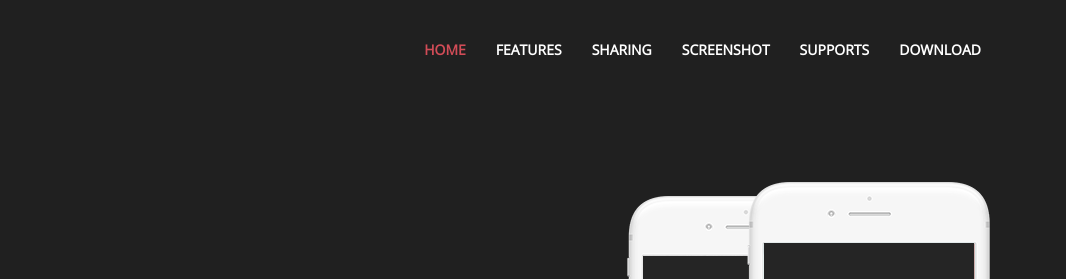
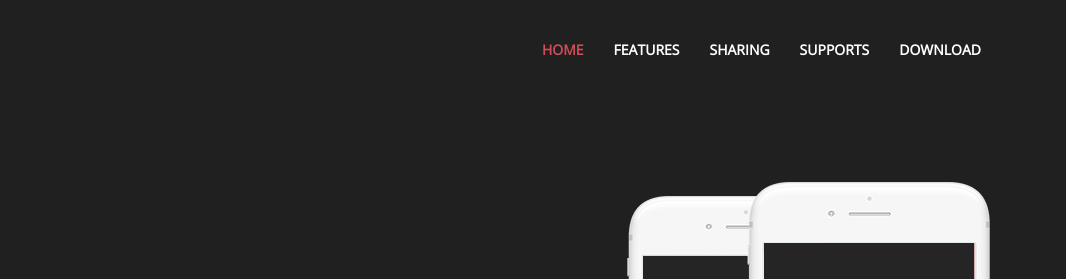
Before and after one commit to dashlynk/dashlynk.github.io, a plain HTML site: page index.html in a window 1280 px wide. Shown: the top 279 px of the page, 214-1280 px from the left. Drawn offline with nearby package versions, Linux system fonts and the light colour scheme; some packages are replaced by stand-ins of ours.

Commit message:
remove screenshots navbar item

```diff
--- a/index.html
+++ b/index.html
@@ -68,7 +68,7 @@
                     <li><a href="#banner">Home</a></li>
                     <li><a href="#feature">Features</a></li>
                     <li><a href="#description">Sharing</a></li>
-                    <li><a href="#screenshot">Screenshot</a></li>
+                    <!--<li><a href="#screenshot">Screenshot</a></li>-->
                     <!--<li><a href="#pricing">Pricing</a></li>-->
                     <li><a href="#support">Supports</a></li>
                     <li><a href="#download">Download</a></li>
```
